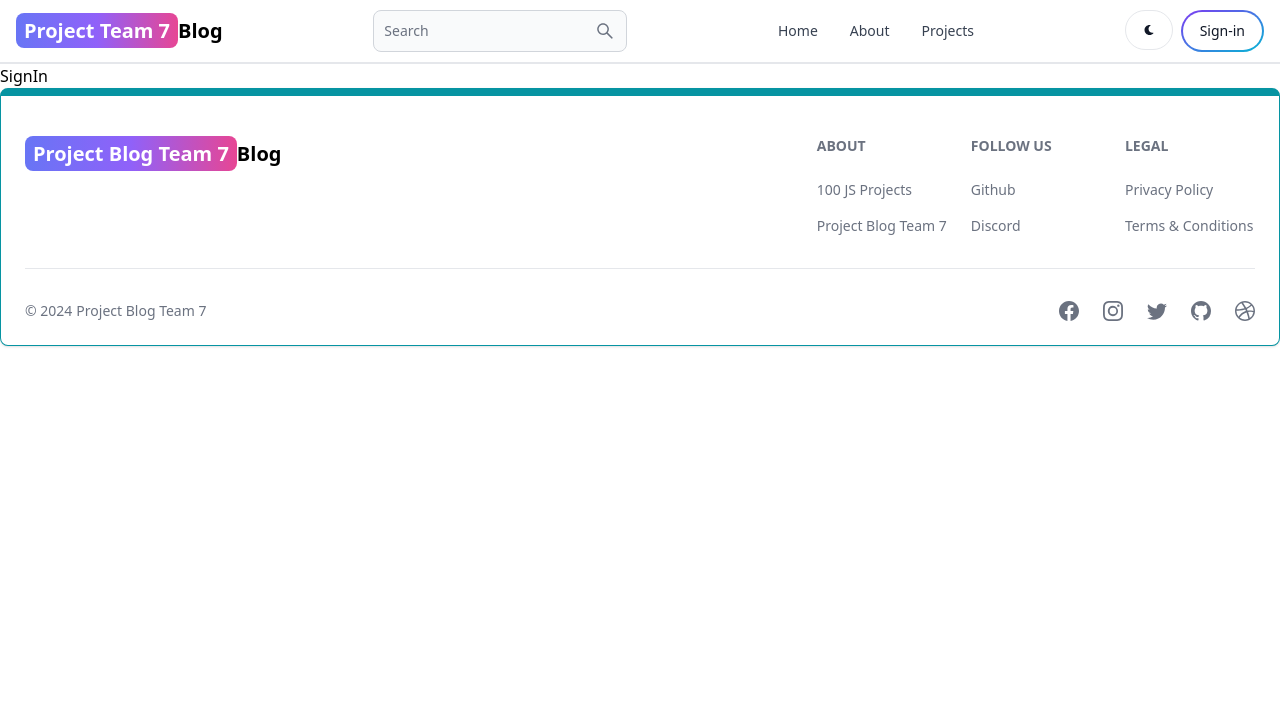
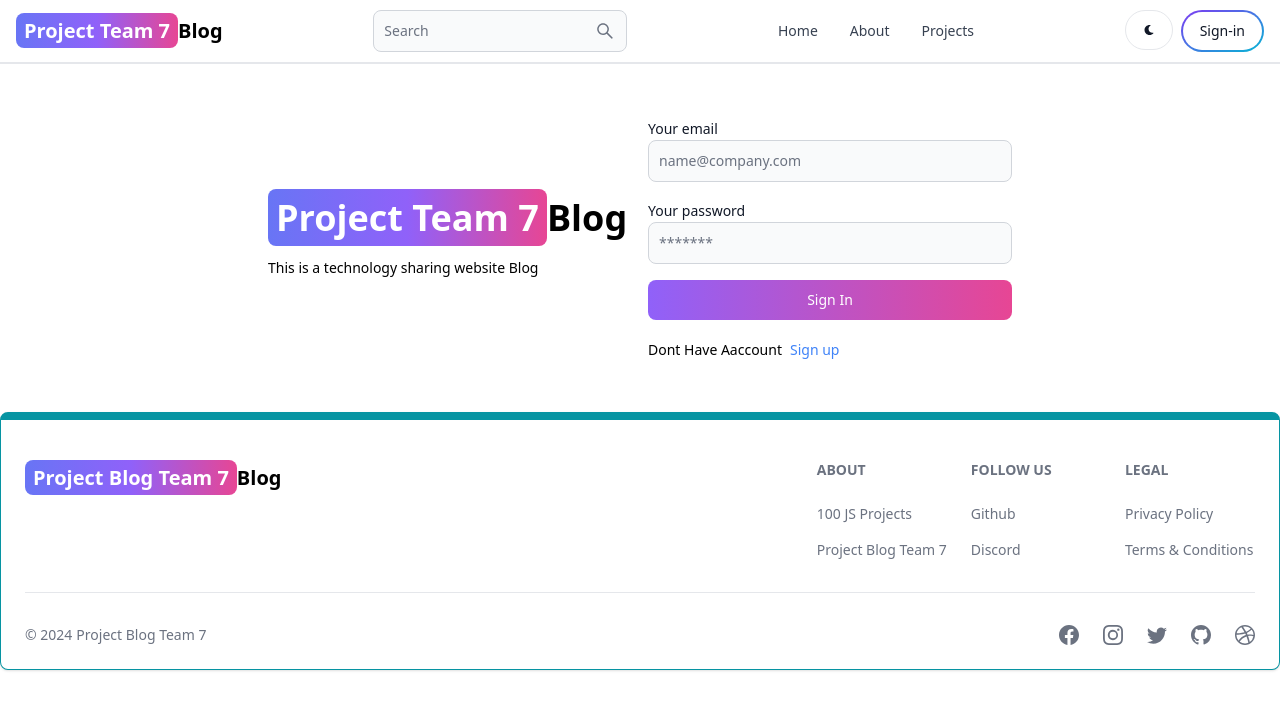
Before and after one commit to NgocNhan43/Project_WDP301, a React (Vite) app in the folder client/: page /sign-in in a window 1280 px wide. Shown: the top 710 px of the page. Built offline with nearby package versions, Linux system fonts and the light colour scheme.

Commit message:
Complete signin page functionality

```diff
--- a/client/src/pages/SignIn.jsx
+++ b/client/src/pages/SignIn.jsx
@@ -1,6 +1,121 @@
+import { Alert, Button, Label, Spinner, TextInput } from "flowbite-react";
+import { useState } from "react";
+import { Link, useNavigate } from "react-router-dom";
 
 export default function SignIn() {
+  const [formData, setFormData] = useState({});
+  const [errorMessage, setErrorMessage] = useState(null);
+  const [loading, setLoading] = useState(false);
+  const navigate = useNavigate();
+
+  const handleChange = (e) => {
+    setFormData({ ...formData, [e.target.id]: e.target.value.trim() });
+  };
+
+  const handleSubmit = async (e) => {
+    e.preventDefault();
+
+    if (!formData.username || !formData.email || !formData.password) {
+      return setErrorMessage("Please fill out all fields.");
+    }
+    try {
+      setLoading(true); //bắt đầu loggin
+
+      setErrorMessage(null);
+      const res = await fetch("/api/auth/signup", {
+        method: "POST",
+        headers: { "Content-Type": "application/json" },
+        body: JSON.stringify(formData),
+      });
+      const data = await res.json();
+      if (data.success === false) {
+        return setErrorMessage(data.message);
+      }
+      setFormData({}); //xóa dữ liệu form sau khi đăng ký thành công
+
+      if (res.ok) {
+        navigate("/");
+      }
+    } catch (error) {
+      setErrorMessage(error.message);
+
+    }finally{
+      setLoading(false);
+    }
+
+  };
+
   return (
-    <div>SignIn</div>
-  )
+    //min-h-screen: độ cao màn hình 100%
+    <div className="min-h-min mt-10 mb-10" >
+      <div
+        className="flex p-3 max-w-3xl mx-auto flex-col
+        md:items-center md:flex-row gap-4"
+        // md:items-center: Khi ở kích thước màn hình md (768px) trở lên, căn giữa các phần tử con theo trục ngang.
+        // md:flex-row: Khi ở kích thước màn hình md (768px) trở lên, thay đổi hướng sắp xếp các phần tử con thành chiều ngang (hàng).
+      >
+        {/*left */}
+        <div className="flex-1">
+          <Link to="/" className="font-bold dark:text-white text-4xl">
+            <span className="px-2 py-1 bg-gradient-to-r from-indigo-500 via-purple-500 to-pink-500 rounded-lg text-white">
+              Project Team 7
+            </span>
+            Blog
+          </Link>
+          <p className="text-sm mt-5">
+            This is a technology sharing website Blog
+          </p>
+        </div>
+        {/*right */}
+        <div className="flex-1">
+          <form className="flex flex-col gap-4" onSubmit={handleSubmit}>
+
+            <div>
+              <Label value="Your email" />
+              <TextInput
+                type="email"
+                placeholder="name@company.com"
+                id="email"
+                onChange={handleChange}
+              />
+            </div>
+            <div>
+              <Label value="Your password" />
+              <TextInput
+                type="password"
+                placeholder="*******"
+                id="password"
+                onChange={handleChange}
+              />
+            </div>
+            <Button
+              gradientDuoTone="purpleToPink"
+              type="submit"
+              disabled={loading}
+            >
+              {loading ? (
+                <>
+                  <Spinner size="sm" />
+                  <span className="pl-3">Loading...</span>
+                </>
+              ) : (
+                "Sign In"
+              )}
+            </Button>
+          </form>
+          <div className="flex gap-2 text-sm mt-5">
+            <span>Dont Have Aaccount</span>
+            <Link to="/sign-up" className="text-blue-500">
+              Sign up
+            </Link>
+          </div>
+          {errorMessage && (
+            <Alert className="mt-5" color="failure">
+              {errorMessage}
+            </Alert>
+          )}
+        </div>
+      </div>
+    </div>
+  );
 }
```
